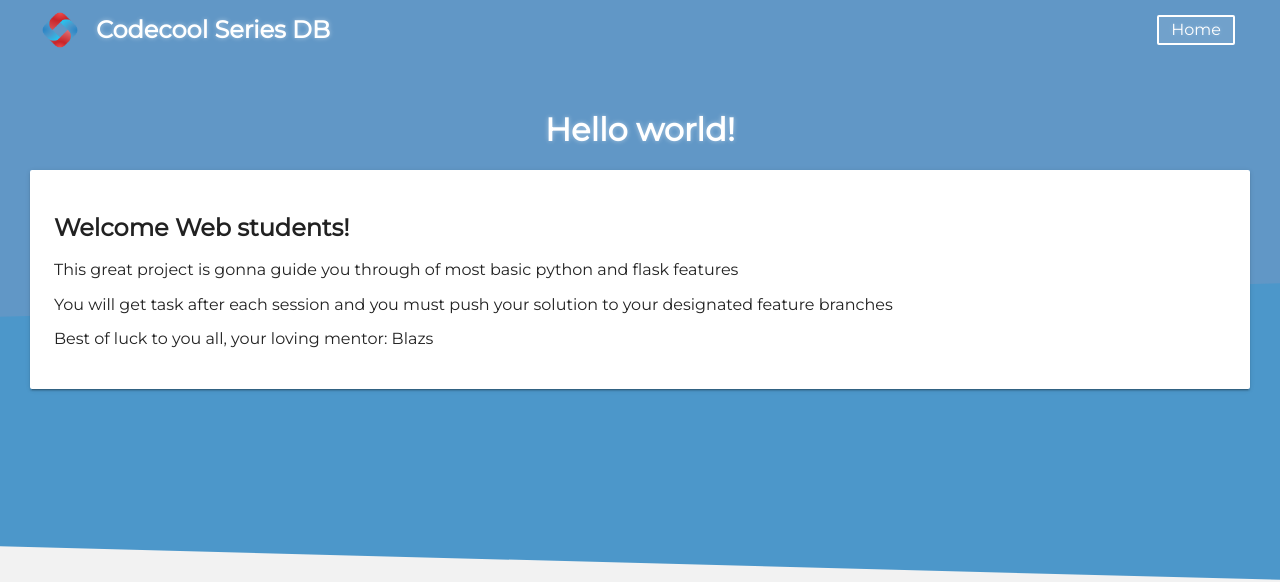
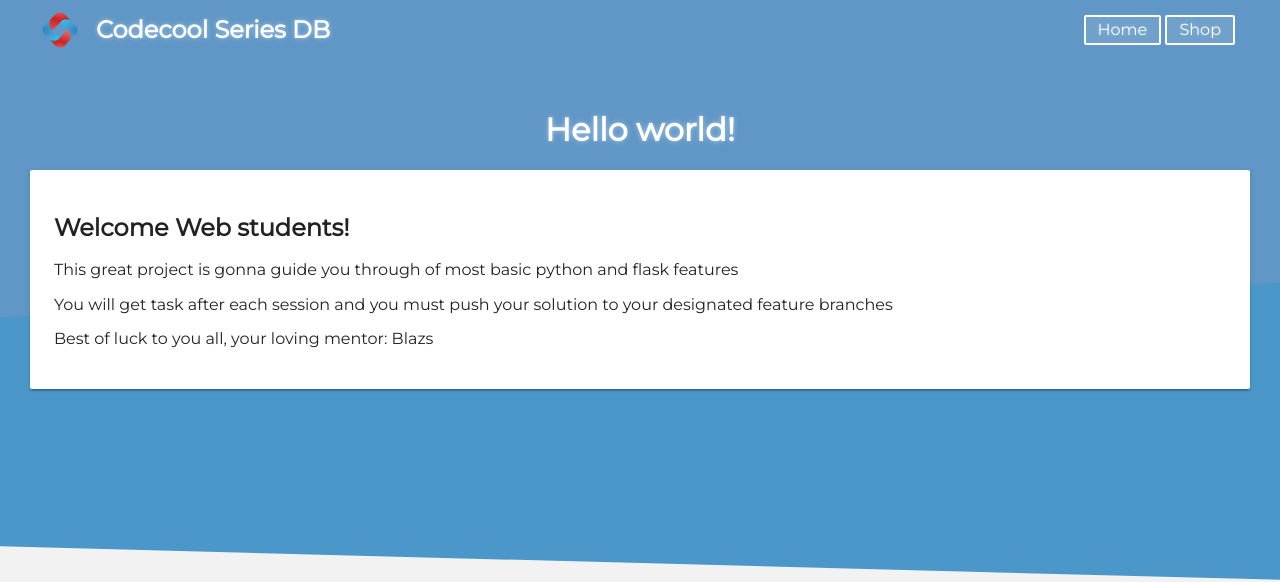
Before and after one commit to blazsando/web-practice, a Flask app: page / in a window 1280 px wide. Shown: the top 582 px of the page. Run offline with Flask 2, Linux system fonts and the light colour scheme.

Commit message:
add task 4 solution

```diff
--- a/main.py
+++ b/main.py
@@ -1,4 +1,7 @@
 from flask import Flask, render_template
+import categories
+# data = data.shop
+
 
 app = Flask('web-practice')
 
@@ -9,6 +12,12 @@ def index(user='world'):
     return render_template('home.html', user=user)
 
 
+@app.route('/shop')
+def shop():
+    shop_data = categories.data
+    return render_template('shop.html', shop_datas=shop_data)
+
+
 def main():
     app.run(debug=True)
 
--- a/templates/index.html
+++ b/templates/index.html
@@ -37,6 +37,7 @@
         <span id="header-title" class="title">Codecool Series DB</span>
         <div id="header-auth">
             <a href="/home"><button type="button" id="bt-register">Home</button></a>
+            <a href="{{ url_for("shop") }}"><button type="button" id="bt-register">Shop</button></a>
         </div>
     </header>
     <section>
```
Also changed, not shown: templates/shop.html (added, +11 -0 lines), categories.py (renamed from data.py).
